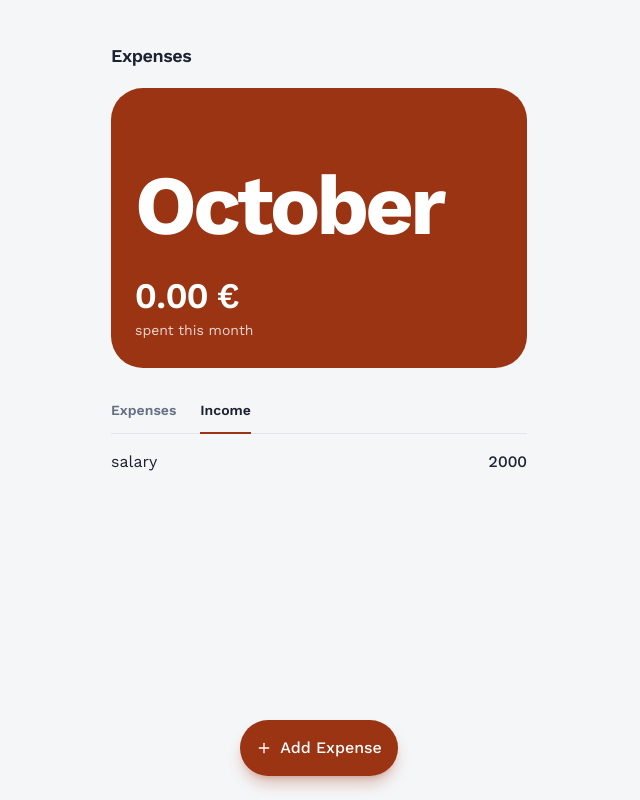
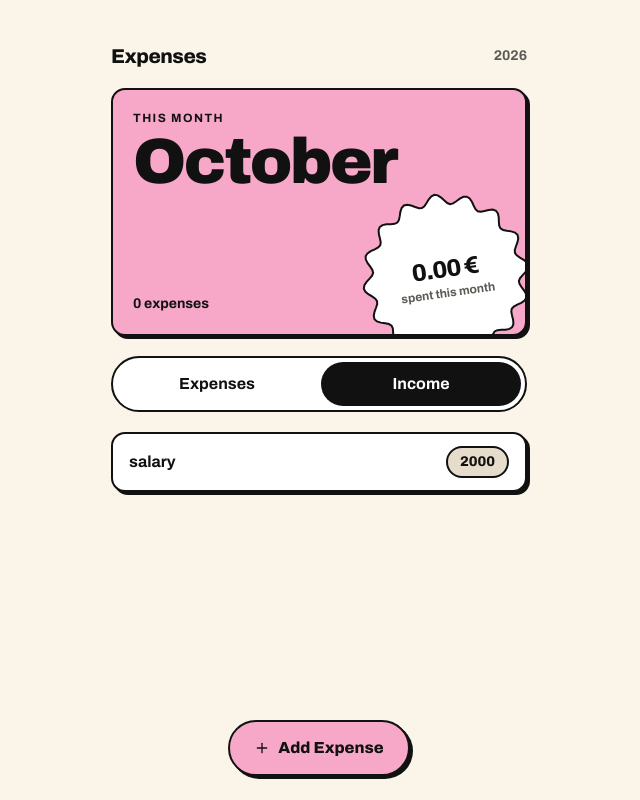
Before and after one commit to saracrz/expense-tracker, a React (Vite) app: page / in a window 1280 px wide. Both pictures are taken after a click on the tab "Income". Shown: the whole page, without its empty margins (321-961 px from the left). Built offline with nearby package versions, Linux system fonts and the light colour scheme; no server answers; the database is empty.

Commit message:
Use Penpot MCP with Claude, update components and add tokens to project

```diff
--- a/index.html
+++ b/index.html
@@ -7,7 +7,7 @@
     <link rel="preconnect" href="https://fonts.googleapis.com" />
     <link rel="preconnect" href="https://fonts.gstatic.com" crossorigin />
     <link
-      href="https://fonts.googleapis.com/css2?family=Work+Sans:wght@400..800&display=swap"
+      href="https://fonts.googleapis.com/css2?family=Archivo:wght@500..900&display=swap"
       rel="stylesheet"
     />
     <title>Expenses</title>
--- /dev/null
+++ b/src/components/ui/AmountChip.tsx
@@ -0,0 +1,13 @@
+import type { ComponentProps } from "react";
+import { cn } from "@/lib/utils";
+
+// Defaults to the "other" category color; pass e.g. `bg-category-food` to recolor
+export const AmountChip = ({ className, ...rest }: ComponentProps<"span">) => (
+  <span
+    className={cn(
+      "inline-flex shrink-0 items-center rounded-full border-2 border-foreground bg-category-other px-3 py-1 text-sm font-extrabold tabular-nums",
+      className,
+    )}
+    {...rest}
+  />
+);
--- a/src/components/ui/Button.tsx
+++ b/src/components/ui/Button.tsx
@@ -4,28 +4,40 @@ import { cva, type VariantProps } from "class-variance-authority";
 
 import { cn } from "@/lib/utils";
 
+// Neobrutalist "press": the button moves into its hard shadow and the shadow
+// disappears. Disabled buttons (e.g. while saving) stay pressed.
+const pressed =
+  "active:translate-x-[3px] active:translate-y-[3px] active:shadow-none disabled:translate-x-[3px] disabled:translate-y-[3px] disabled:shadow-none";
+
 const buttonVariants = cva(
-  "inline-flex items-center justify-center gap-2 whitespace-nowrap rounded-md text-sm font-medium transition-all disabled:pointer-events-none disabled:opacity-50 [&_svg]:pointer-events-none [&_svg:not([class*='size-'])]:size-4 shrink-0 [&_svg]:shrink-0 outline-none focus-visible:border-ring focus-visible:ring-ring/50 focus-visible:ring-[3px] aria-invalid:ring-destructive/20 dark:aria-invalid:ring-destructive/40 aria-invalid:border-destructive",
+  "inline-flex items-center justify-center gap-2 whitespace-nowrap rounded-full text-sm font-bold transition-[translate,box-shadow] disabled:pointer-events-none [&_svg]:pointer-events-none [&_svg:not([class*='size-'])]:size-4 shrink-0 [&_svg]:shrink-0 outline-none focus-visible:outline-2 focus-visible:outline-offset-2 focus-visible:outline-ring motion-reduce:transition-none",
   {
     variants: {
       variant: {
-        default:
-          "bg-primary text-primary-foreground shadow-xs hover:bg-primary/90",
-        destructive:
-          "bg-destructive text-white shadow-xs hover:bg-destructive/90 focus-visible:ring-destructive/20 dark:focus-visible:ring-destructive/40 dark:bg-destructive/60",
-        outline:
-          "border bg-background shadow-xs hover:bg-accent hover:text-accent-foreground dark:bg-input/30 dark:border-input dark:hover:bg-input/50",
-        secondary:
-          "bg-secondary text-secondary-foreground shadow-xs hover:bg-secondary/80",
-        ghost:
-          "hover:bg-accent hover:text-accent-foreground dark:hover:bg-accent/50",
-        link: "text-primary underline-offset-4 hover:underline",
+        default: cn(
+          "border-2 border-foreground bg-primary text-primary-foreground font-extrabold shadow-hard",
+          pressed,
+        ),
+        destructive: cn(
+          "border-2 border-foreground bg-destructive text-white shadow-hard",
+          pressed,
+        ),
+        outline: cn(
+          "border-2 border-foreground bg-card text-foreground hover:bg-accent",
+          "active:bg-accent",
+        ),
+        secondary: cn(
+          "border-2 border-foreground bg-secondary text-secondary-foreground shadow-hard",
+          pressed,
+        ),
+        ghost: "hover:bg-accent hover:text-accent-foreground",
+        link: "text-foreground underline-offset-4 hover:underline",
       },
       size: {
-        default: "h-9 px-4 py-2 has-[>svg]:px-3",
-        sm: "h-8 rounded-md gap-1.5 px-3 has-[>svg]:px-2.5",
-        lg: "h-10 rounded-md px-6 has-[>svg]:px-4",
-        icon: "size-9",
+        default: "h-10 px-5 has-[>svg]:px-4",
+        sm: "h-8 gap-1.5 px-3 has-[>svg]:px-2.5",
+        lg: "h-12 px-7 text-base has-[>svg]:px-6",
+        icon: "size-10 [&_svg:not([class*='size-'])]:size-5",
       },
     },
     defaultVariants: {
--- a/src/components/ui/MonthHero.tsx
+++ b/src/components/ui/MonthHero.tsx
@@ -1,15 +1,56 @@
-import type { ReactNode } from "react";
 import { getMonthTheme } from "@/lib/month";
 
-export const MonthHero = ({ children }: { children?: ReactNode }) => {
+type MonthHeroProps = {
+  total: string;
+  expenseCount: number;
+};
+
+// Scalloped "stamp" outline: a circle whose radius waves 16 times around it
+const STAMP_SIZE = 170;
+const stampPoints = Array.from({ length: 160 }, (_, i) => {
+  const angle = (i / 160) * Math.PI * 2;
+  const radius = 78 + 5 * Math.cos(16 * angle);
+  const center = STAMP_SIZE / 2;
+
+  return `${(center + radius * Math.cos(angle)).toFixed(2)},${(center + radius * Math.sin(angle)).toFixed(2)}`;
+}).join(" ");
+
+export const MonthHero = ({ total, expenseCount }: MonthHeroProps) => {
   const { name } = getMonthTheme();
 
   return (
-    <section className="overflow-hidden rounded-[2rem] bg-primary px-6 pb-7 pt-20 text-primary-foreground">
-      <h1 className="font-display text-[clamp(3rem,15vw,5.25rem)] font-bold leading-[0.9] tracking-[-0.045em]">
+    <section className="relative min-h-62 overflow-hidden rounded-card border-2 border-foreground bg-primary p-5 text-primary-foreground shadow-hard">
+      <p className="text-xs font-bold uppercase tracking-[0.12em]">
+        This month
+      </p>
+      <h1 className="mt-1 font-display text-[clamp(3rem,15vw,var(--text-display))] font-black leading-none tracking-[-0.04em]">
         {name}
       </h1>
-      {children}
+      <p className="absolute bottom-5 left-5 text-sm font-bold">
+        {expenseCount} {expenseCount === 1 ? "expense" : "expenses"}
+      </p>
+
+      <div className="absolute -right-1.5 -bottom-7 grid size-42.5 -rotate-8 place-items-center">
+        <svg
+          aria-hidden="true"
+          viewBox={`0 0 ${STAMP_SIZE} ${STAMP_SIZE}`}
+          className="absolute inset-0 size-full"
+        >
+          <polygon
+            points={stampPoints}
+            className="fill-card stroke-foreground"
+            strokeWidth={2}
+          />
+        </svg>
+        <p className="relative text-center">
+          <span className="block font-display text-2xl font-extrabold tabular-nums tracking-[-0.04em]">
+            {total}
+          </span>
+          <span className="block text-xs font-bold text-muted-foreground">
+            spent this month
+          </span>
+        </p>
+      </div>
     </section>
   );
 };
--- a/src/components/ui/Tabs.tsx
+++ b/src/components/ui/Tabs.tsx
@@ -1,6 +1,7 @@
 import { useState } from "react";
 import { generateRandomKey } from "../../helpers";
 import { cn } from "@/lib/utils";
+import { AmountChip } from "./AmountChip";
 
 interface Tab {
   title: string;
@@ -24,18 +25,21 @@ export const Tabs = ({ tabs }: TabsProps) => {
   const items = tabs[activeTab].items ?? [];
 
   return (
-    <div className="mt-8">
-      <div role="tablist" className="flex gap-6 border-b border-border">
+    <div className="mt-5 grid gap-5">
+      <div
+        role="tablist"
+        className="flex gap-1 rounded-full border-2 border-foreground bg-card p-1"
+      >
         {tabs.map((tab, index) => (
           <button
             key={generateRandomKey(tab.title)}
             role="tab"
             aria-selected={index === activeTab}
             className={cn(
-              "-mb-px border-b-2 pb-3 text-sm font-semibold transition-colors outline-none focus-visible:text-primary",
+              "flex-1 rounded-full py-2.5 text-base font-bold transition-colors outline-none focus-visible:outline-2 focus-visible:outline-offset-2 focus-visible:outline-ring motion-reduce:transition-none",
               index === activeTab
-                ? "border-primary text-foreground"
-                : "border-transparent text-muted-foreground hover:text-foreground",
+                ? "bg-foreground text-card"
+                : "text-foreground hover:bg-accent",
             )}
             onClick={() => handleTabClick(index)}
           >
@@ -43,6 +47,7 @@ export const Tabs = ({ tabs }: TabsProps) => {
           </button>
         ))}
       </div>
+      <div className="rounded-card border-2 border-foreground bg-card px-4 shadow-hard">
         {items.length === 0 ? (
           <p className="py-12 text-center text-muted-foreground">
             Nothing here yet.
@@ -51,17 +56,18 @@ export const Tabs = ({ tabs }: TabsProps) => {
           <ul role="tabpanel">
             {items.map((item) => (
               <li
-              className="flex items-baseline justify-between gap-4 border-b border-border py-4 last:border-b-0"
+                className="flex items-center justify-between gap-4 border-b border-foreground/12 py-3 last:border-b-0"
                 key={generateRandomKey(item.itemName)}
               >
-              <span className="truncate">{item.itemName}</span>
-              <span className="shrink-0 font-medium tabular-nums">
-                {item.itemAmount}
+                <span className="truncate text-base font-bold">
+                  {item.itemName}
                 </span>
+                <AmountChip>{item.itemAmount}</AmountChip>
               </li>
             ))}
           </ul>
         )}
       </div>
+    </div>
   );
 };
--- a/src/components/ui/index.ts
+++ b/src/components/ui/index.ts
@@ -2,3 +2,4 @@ export * from "./Input";
 export * from "./Button";
 export * from "./Tabs";
 export * from "./MonthHero";
+export * from "./AmountChip";
--- a/src/features/expenses/MonthlyExpenseSection.tsx
+++ b/src/features/expenses/MonthlyExpenseSection.tsx
@@ -35,20 +35,19 @@ export const MonthlyExpenseSection = () => {
 
   return (
     <main className="mx-auto w-full max-w-md px-4 pb-32 pt-4 sm:pt-10">
-      <header className="mb-4 flex h-8 items-center">
-        <span className="font-display text-lg font-semibold tracking-tight">
+      <header className="mb-4 flex h-8 items-center justify-between">
+        <span className="font-display text-xl font-extrabold tracking-tight">
           Expenses
+        </span>
+        <span className="text-sm font-bold text-muted-foreground">
+          {new Date().getFullYear()}
         </span>
       </header>
 
-      <MonthHero>
-        <p className="mt-8 font-display text-4xl font-semibold tabular-nums tracking-tight">
-          {formatAmount(totalExpensesAmount)}
-        </p>
-        <p className="mt-1 text-sm text-primary-foreground/80">
-          spent this month
-        </p>
-      </MonthHero>
+      <MonthHero
+        total={formatAmount(totalExpensesAmount)}
+        expenseCount={expenses.length}
+      />
 
       {openModal && (
         <div
@@ -82,7 +81,7 @@ export const MonthlyExpenseSection = () => {
         <Button
           variant="default"
           size="lg"
-          className="pointer-events-auto h-14 rounded-full px-7 text-base shadow-lg shadow-primary/30"
+          className="pointer-events-auto h-14 px-7"
           onClick={() => {
             setOpenModal(true);
           }}
--- a/src/index.css
+++ b/src/index.css
@@ -3,9 +3,28 @@
 
 @custom-variant dark (&:is(.dark *));
 
+/*
+ * Design tokens mirror the Penpot "base" token set. Spacing (4px steps),
+ * font sizes (xs/sm/base/xl/2xl = 12/14/16/20/24) and weights
+ * (medium/bold/extrabold/black = 500/700/800/900) use Tailwind's defaults.
+ */
 @theme inline {
-  --font-sans: "Work Sans", ui-sans-serif, system-ui, sans-serif;
-  --font-display: "Work Sans", ui-sans-serif, sans-serif;
+  --font-sans: "Archivo", ui-sans-serif, system-ui, sans-serif;
+  --font-display: "Archivo", ui-sans-serif, sans-serif;
+  --text-display: 4rem;
+  --text-display--line-height: 1;
+  --radius-control: 10px;
+  --radius-card: 14px;
+  --radius-sheet: 32px;
+  --shadow-hard: 3px 3px 0 0 var(--foreground);
+  --shadow-hard-danger: 3px 3px 0 0 var(--destructive);
+  --color-destructive-soft: var(--destructive-soft);
+  --color-category-home: #f2c14e;
+  --color-category-food: #c5e86c;
+  --color-category-bills: #c9b6f2;
+  --color-category-fun: #ffb38a;
+  --color-category-health: #9fd8e8;
+  --color-category-other: #e5dccb;
   --radius-sm: calc(var(--radius) - 4px);
   --radius-md: calc(var(--radius) - 2px);
   --radius-lg: var(--radius);
@@ -45,24 +64,26 @@
 
 :root {
   --radius: 0.75rem;
-  --background: #f5f6f8;
-  --foreground: #1c2230;
+  --background: #fbf5e9;
+  --foreground: #111111;
   --card: #ffffff;
-  --card-foreground: #1c2230;
+  --card-foreground: #111111;
   --popover: #ffffff;
-  --popover-foreground: #1c2230;
-  --primary: #1c2230;
-  --primary-foreground: #ffffff;
-  --secondary: #eceef2;
-  --secondary-foreground: #1c2230;
-  --muted: #eceef2;
-  --muted-foreground: #667085;
-  --accent: #e6e9ee;
-  --accent-foreground: #1c2230;
-  --destructive: #c0262d;
-  --border: #e2e5ea;
-  --input: #d5d9e0;
-  --ring: #1c2230;
+  --popover-foreground: #111111;
+  /* --primary is overridden per month by getMonthTheme() */
+  --primary: #f7a8c8;
+  --primary-foreground: #111111;
+  --secondary: #e5dccb;
+  --secondary-foreground: #111111;
+  --muted: #e5dccb;
+  --muted-foreground: #5c5a55;
+  --accent: #f3ecdd;
+  --accent-foreground: #111111;
+  --destructive: #c8251b;
+  --destructive-soft: #ffe3de;
+  --border: #111111;
+  --input: #111111;
+  --ring: #111111;
   --chart-1: oklch(0.646 0.222 41.116);
   --chart-2: oklch(0.6 0.118 184.704);
   --chart-3: oklch(0.398 0.07 227.392);
--- a/src/lib/month.ts
+++ b/src/lib/month.ts
@@ -15,28 +15,21 @@ export const monthNames = [
   "December",
 ];
 
-// One accent per month; all dark enough for white text on top
+// Pastel accents that rotate every month (month index % 4); all light enough
+// for black text on top, and none shared with the category colors
 const monthColors = [
-  "#2F4B8F", // January: ink blue
-  "#A8285F", // February: raspberry
-  "#2E7148", // March: leaf
-  "#24698C", // April: rain
-  "#6D45A3", // May: lilac
-  "#B23A0B", // June: tangerine
-  "#B42318", // July: watermelon
-  "#8A5A06", // August: ochre
-  "#58641B", // September: olive
-  "#9A3412", // October: burnt amber
-  "#6B4A36", // November: chestnut
-  "#1F5C4F", // December: pine
+  "#FFEF7A", // lemon: Jan, May, Sep
+  "#F7A8C8", // bubblegum: Feb, Jun, Oct
+  "#7FE0C2", // mint: Mar, Jul, Nov
+  "#9DB4FF", // periwinkle: Apr, Aug, Dec
 ];
 
 export const getMonthTheme = (date = new Date()) => {
   const month = date.getMonth();
-  const color = monthColors[month];
+  const color = monthColors[month % monthColors.length];
 
   return {
     name: monthNames[month],
-    style: { "--primary": color, "--ring": color } as CSSProperties,
+    style: { "--primary": color } as CSSProperties,
   };
 };
```
Also changed, not shown: src/components/ui/Input.tsx (+18 -4 lines), src/features/expenses/AddExpenseForm.tsx (+5 -4 lines), 1 other file (tests, documents, lock files or other folders). Lines whose indentation alone changed are shown as unchanged.
